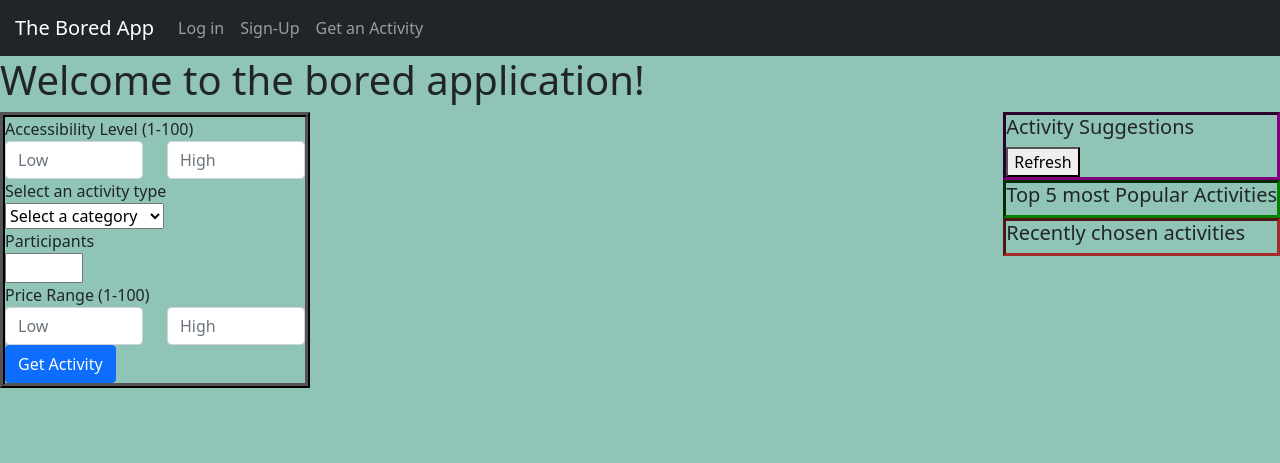
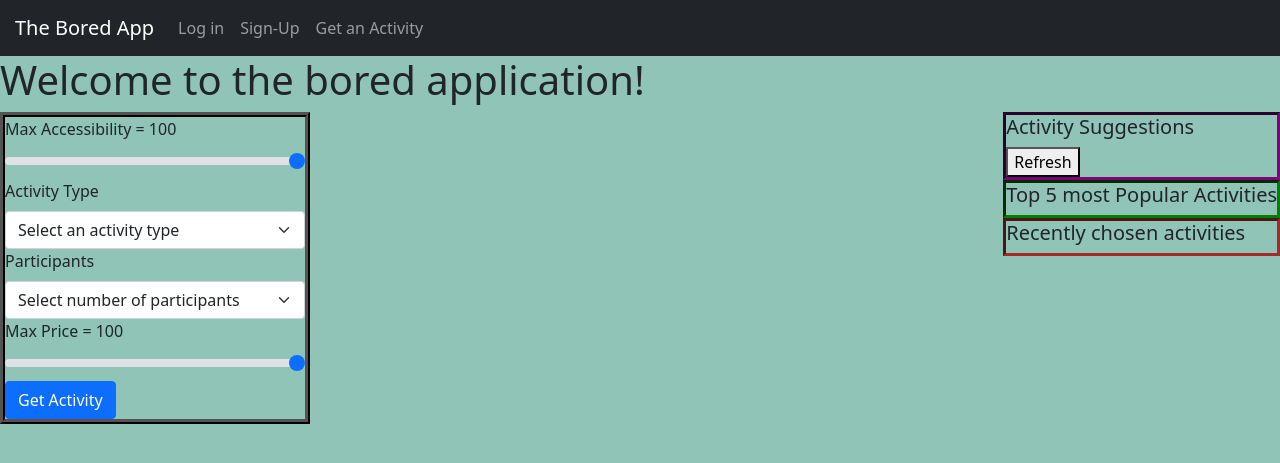
Before and after one commit to jackcodej/theboredapp, a Flask app: page / in a window 1280 px wide. Shown: the top 463 px of the page. Run offline with Flask 3, Linux system fonts and the light colour scheme; data that the repository does not hold is empty.

Commit message:
Style changes to form, remove minimum values, only use maximum, and make supporting server changes

```diff
--- a/server.py
+++ b/server.py
@@ -165,15 +165,13 @@ def find_filtered_activity():
     # key = request.args.get('key', '') depricated
     a_type = request.args.get('a_type', '')
     participants = request.args.get('participants', '')
-    min_price = request.args.get('min_price', '')
-    max_price = request.args.get('max_price', '')
-    min_accessibility = request.args.get('min_accessibility', '')
-    max_accessibility = request.args.get('max_accessibility', '')
+    min_price = 0
+    max_price = request.args.get('max_price', 100)
+    min_accessibility = 0
+    max_accessibility = request.args.get('max_accessibility', 100)
 
     # Invoke helper functions to process values
-    min_price = helper.convert_arg_to_percent(min_price)
     max_price = helper.convert_arg_to_percent(max_price)
-    min_accessibility = helper.convert_arg_to_percent(min_accessibility)
     max_accessibility = helper.convert_arg_to_percent(max_accessibility)
 
     # Invoke helper functions to check min/max values
--- a/templates/homepage.html
+++ b/templates/homepage.html
@@ -15,16 +15,20 @@
         <div class="row">
           <div class="col"><input placeholder="key" type="number" class="form-control" name="key"></div>
         </div> -->
-          <label for="accessibility_range">Accessibility Level (1-100)</label>
           <div class="row">
-            <div class="col"><input placeholder="Low" class="form-control" type="number" name="min_accessibility" max="100" min="0"></div>
-            <div class="col"><input placeholder="High" class="form-control" type="number" name="max_accessibility" max="100" min="0"></div>
+            <div class="col">
+              <div class="col">
+                <label for="accessibility_range" class="form-label">Max Accessibility = </label>
+                <output id="accessibility_max_value">100</output>
+              </div>
+              <input type="range" class="form-range" min="10" max="100" step="10" name="max_accessibility" value=100 oninput="accessibility_max_value.value = this.value">
+            </div>
           </div>
-        <label>Select an activity type</label>
+        <label class="form-label">Activity Type</label>
         <div class="row">
           <div class="col">
-            <select name="a_type">
-              <option value="">Select a category</option>
+            <select class="form-select"  aria-label="Activity type select" name="a_type">
+              <option selected value="">Select an activity type</option>
               <option value="">Surprise me!</option>
               <option value="diy">Do it yourself (diy)</option>
               <option value="cooking">Cooking</option>
@@ -39,14 +43,27 @@
             </select>
           </div>
         </div>
-      <label>Participants</label>
+      <label class="form-label">Participants</label>
       <div class="row">
-        <div class="col"><input type="number" name="participants" max="5" min="1"></div>
+        <div class="col">
+          <select class="form-select"  aria-label="Activity type select" name="participants">
+            <option selected value="">Select number of participants</option>
+            <option value="1">1</option>
+            <option value="2">2</option>
+            <option value="3">3</option>
+            <option value="4">4</option>
+            <option value="5">5</option>
+          </select>
+        </div>
       </div>
-      <label>Price Range (1-100)</label>
           <div class="row">
-            <div class="col"><input placeholder="Low" type="number" class="form-control" name="min_price" max="100"></div>
-            <div class="col"><input placeholder="High" type="number" class="form-control" name="max_price" max="100"></div>
+            <div class="col">
+              <div class="col">
+                <label for="price_range" class="form-label">Max Price = </label>
+                <output id="max_price_value">100</output>
+              </div>
+              <input type="range" class="form-range" min="10" max="100" step="10" value=100 name="max_price" oninput="max_price_value.value = this.value">
+            </div>
           </div>
       <div class="row">
         <div class="col"><input type="submit" class="btn btn-primary" value="Get Activity"></div>
```
